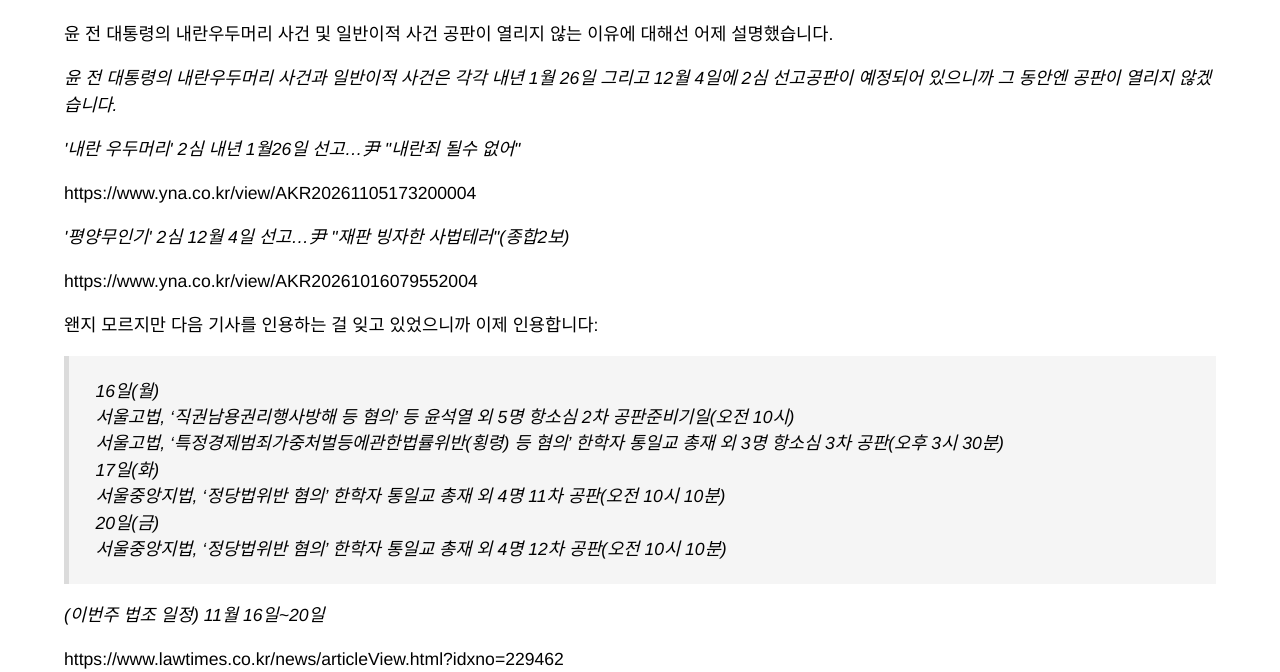
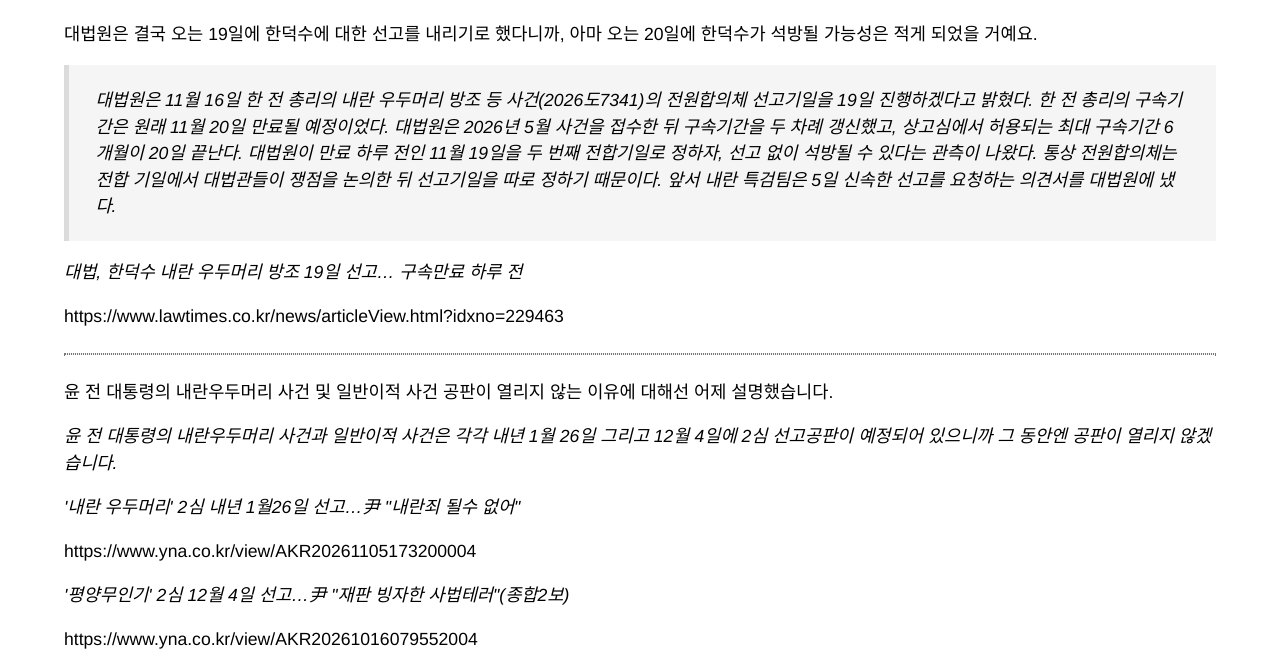
Before and after one commit to daegae/l, a plain HTML site: page index.html in a window 1280 px wide. Shown: the part 110-782 px from the top of the page. Drawn offline with Linux system fonts and the light colour scheme.

Commit message:
글 추가

```diff
--- a/index.html
+++ b/index.html
@@ -43,6 +43,21 @@ blockquote {
                     <h3 class="title is-3">
                         26. 11. 16
                     </h3>
+<p>
+    대법원은 결국 오는 19일에 한덕수에 대한 선고를 내리기로 했다니까, 아마 오는 20일에 한덕수가 석방될 가능성은 적게 되었을 거예요.
+</p>
+<blockquote>
+대법원은 11월 16일 한 전 총리의 내란 우두머리 방조 등 사건(2026도7341)의 전원합의체 선고기일을 19일 진행하겠다고 밝혔다.
+한 전 총리의 구속기간은 원래 11월 20일 만료될 예정이었다. 대법원은 2026년 5월 사건을 접수한 뒤 구속기간을 두 차례 갱신했고, 상고심에서 허용되는 최대 구속기간 6개월이 20일 끝난다.
+대법원이 만료 하루 전인 11월 19일을 두 번째 전합기일로 정하자, 선고 없이 석방될 수 있다는 관측이 나왔다. 통상 전원합의체는 전합 기일에서 대법관들이 쟁점을 논의한 뒤 선고기일을 따로 정하기 때문이다. 앞서 내란 특검팀은 5일 신속한 선고를 요청하는 의견서를 대법원에 냈다.
+</blockquote>
+<p class="is-italic">
+    대법, 한덕수 내란 우두머리 방조 19일 선고… 구속만료 하루 전
+</p>
+<p><a href="https://www.lawtimes.co.kr/news/articleViewAmp.html?idxno=229463" target="_blank" rel="noopener noreferrer">
+    https://www.lawtimes.co.kr/news/articleView.html?idxno=229463
+</a></p>
+<hr/>
 <p>
     윤 전 대통령의 내란우두머리 사건 및 일반이적 사건 공판이 열리지 않는 이유에 대해선 어제 설명했습니다.
 </p>
```
